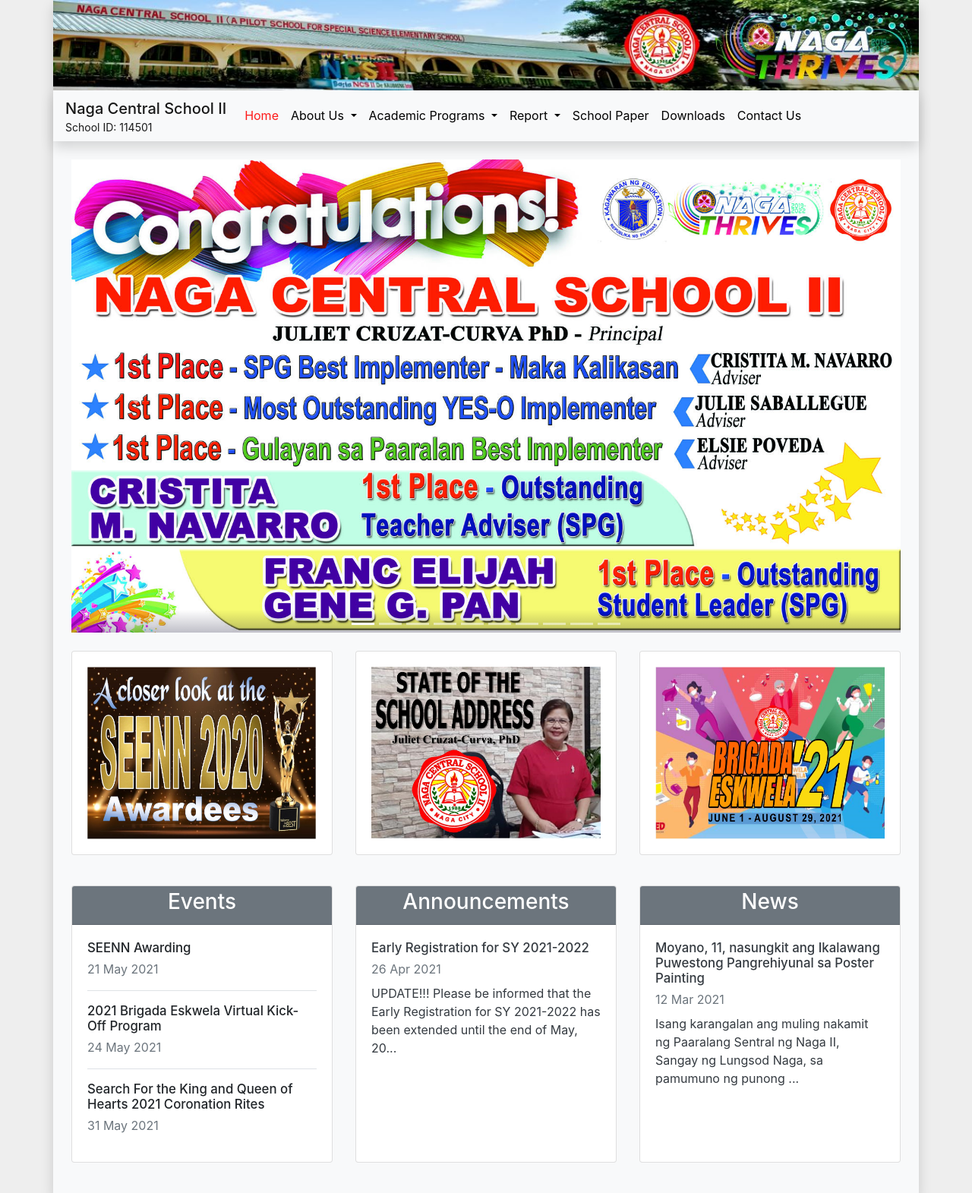
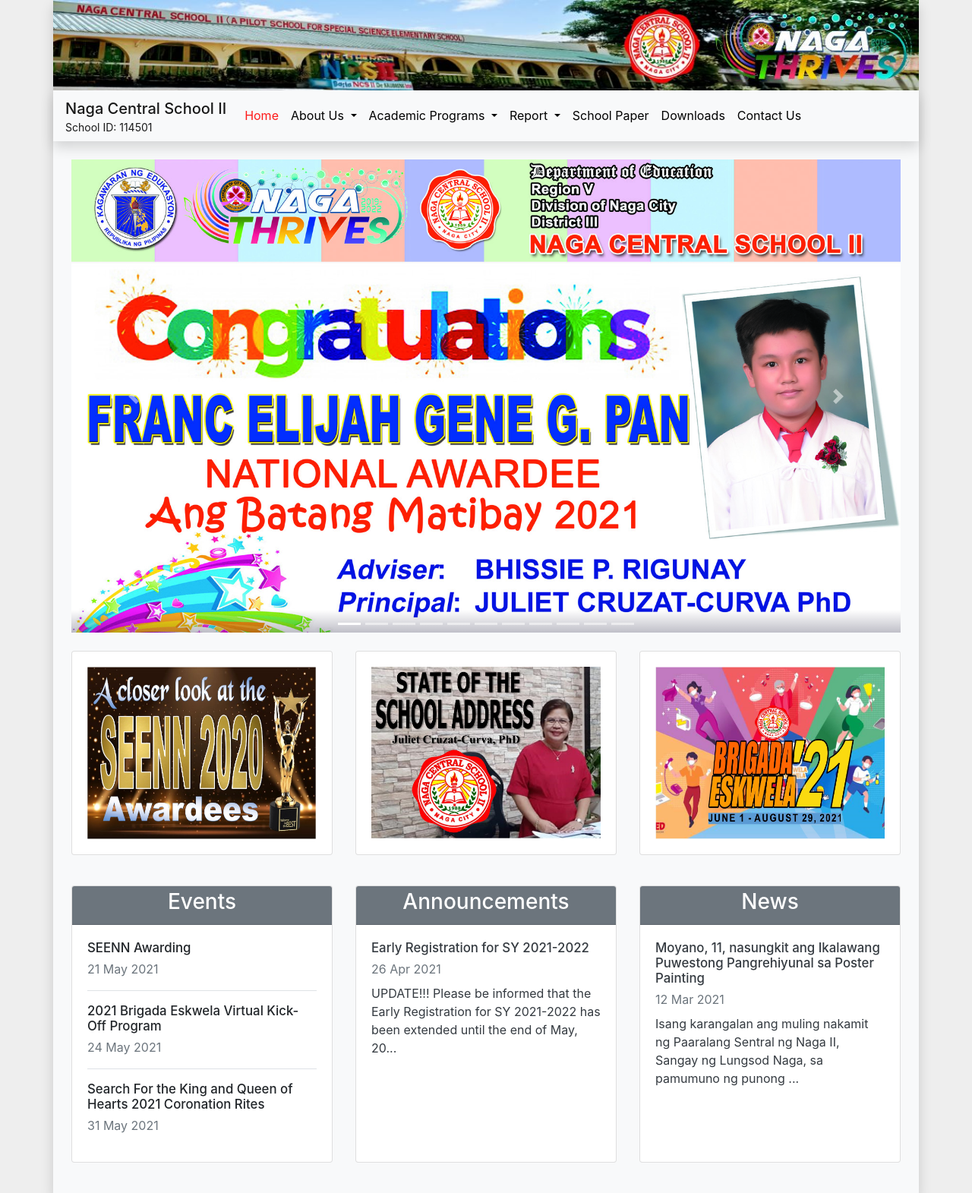
Before and after one commit to nagacentralschool2/nagacentralschool2.github.io, a Jekyll site: the page built from index.html, in a window 1280 px wide. Shown: the whole page at 76% size. Built offline with Jekyll 4.4.1, drawn with Linux system fonts in a browser that asks for light colours.

Commit message:
feat[carousel]: added Franc Pan in carousel

```diff
--- a/_data/carousel.yml
+++ b/_data/carousel.yml
@@ -1,3 +1,4 @@
+- img: 00FRANC-PAN.jpg
 - img: 4websiteSPG-YESO-GULAYAN.jpg
 - img: newNCS2Facade.jpg
 - img: EarlyReg2021.jpg
```
Also changed, not shown: assets/img/carousel/00FRANC-PAN.jpg (added).
